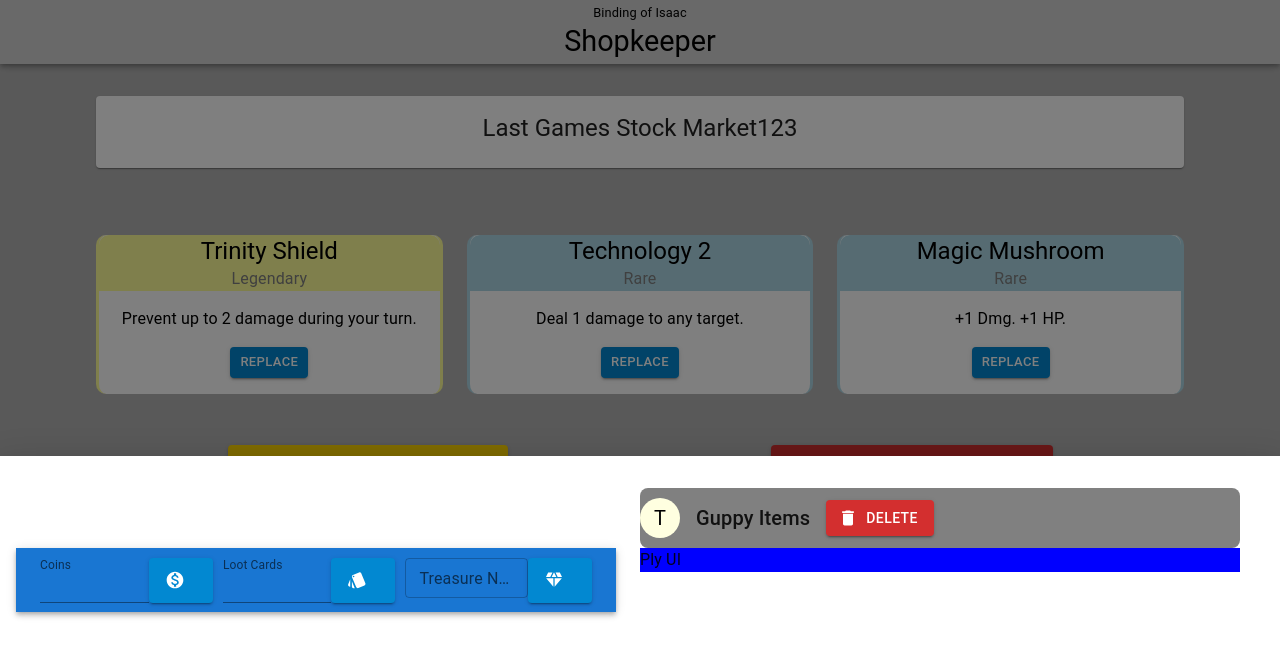
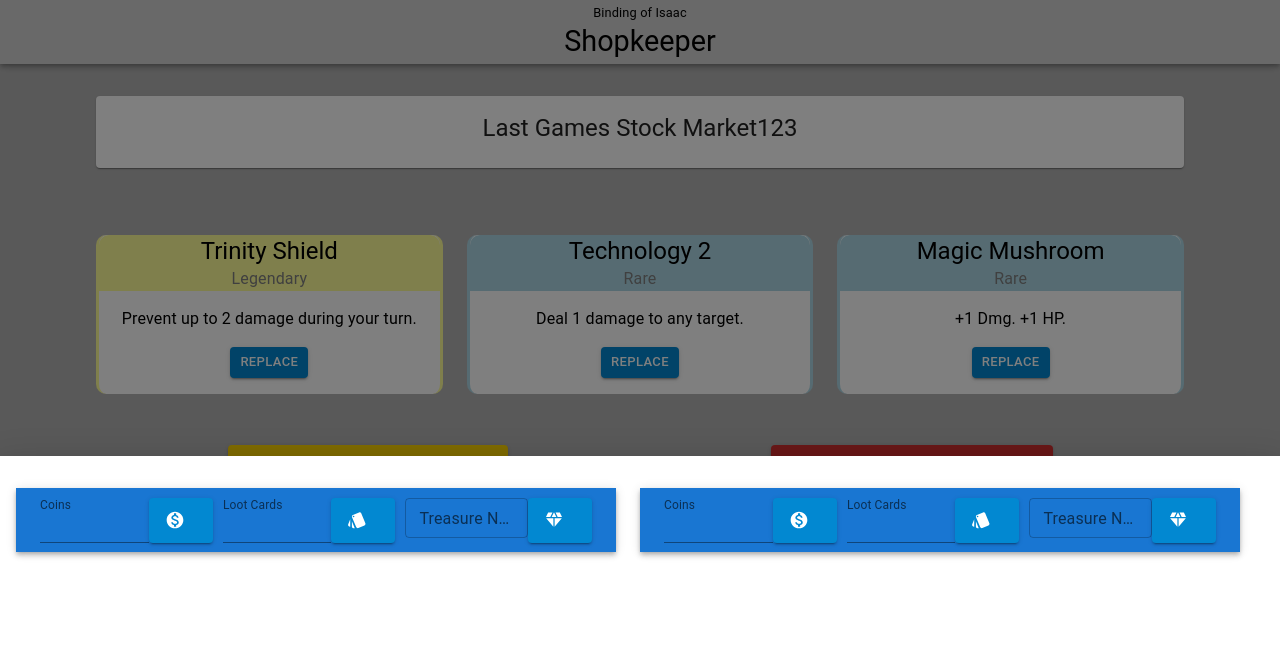
Before and after one commit to 2023-fall-adv-fe/binding-isaac-shop, a React (Create React App) app: page /#/companion in a window 1280 px wide. Both pictures are taken after a click on the button "MAKE OFFER". Shown: the top 656 px of the page. Built offline with nearby package versions, Linux system fonts and the light colour scheme.

Commit message:
Right and Left sides work. All comp works aswell

```diff
--- a/src/offerdrawer.tsx
+++ b/src/offerdrawer.tsx
@@ -17,32 +17,10 @@
 import MonetizationOnIcon from '@mui/icons-material/MonetizationOn';
 import StyleIcon from '@mui/icons-material/Style';
 import DiamondIcon from '@mui/icons-material/Diamond';
+import { tradingCards } from './cards/cardarr';
 
 // Data Needed---------------
 const drawerBleeding = 56;
-const itemName = "Guppy Items"; // Name for the offer item
-const itemType = "T"; // Letter for Item in offer (Treasure = T, Loot = L, Coin = C, Soul = S)
-const itemRarity = { color: "black", bgcolor: 'lightyellow' };
-const lootCount = 2;
-const soulCount = 1;
-
-// OBJECT STRUCTURE -----------
-const ListObject = (iT: string, iR: object, iN: string) => (
-    <Stack spacing={2} paddingY="10px" direction="row" alignItems="center" alignSelf="start">
-    <Stack>
-      <Avatar sx={iR}>{iT}</Avatar>
-    </Stack>
-    <Stack sx={{ minWidth: 0, flexGrow: 1 }}>
-      <Typography variant="h6" noWrap>{iN}</Typography>
-    </Stack>
-    <Stack sx={{ minWidth: 0 }}>
-      <Button variant="contained" color="error" startIcon={<DeleteIcon />}>
-        Delete
-      </Button>
-    </Stack>
-  </Stack>
-);
-// -----------
 
 const StyledBox = styled(Box)(({ theme }) => ({
   backgroundColor: theme.palette.mode === 'light' ? '#fff' : grey[800],
@@ -55,24 +33,27 @@
       setOpen(newOpen);
     };
 
+//Get Shopkeeper info (Left) --------------
+const [leftCoinAmount, setLeftCoinAmount] = useState('');
+const [leftLootAmount, setLeftLootAmount] = useState('');
+const [leftTreasureName, setLeftTreasureName] = useState('');
+const [leftModifiedElements, setLeftModifiedElements] = useState<React.ReactNode[]>([]);
+//Get user information (Right)--------------
+const [rightCoinAmount, setRightCoinAmount] = useState('');
+const [rightLootAmount, setRightLootAmount] = useState('');
+const [rightTreasureName, setRightTreasureName] = useState('');
+const [rightModifiedElements, setRightModifiedElements] = useState<React.ReactNode[]>([]);
 
-    //Get user information in offer--------------
-    const [coinAmount, setCoinAmount] = useState('');
-    const [lootAmount, setLootAmount] = useState('');
-    const [treasureName, setTreasureName] = useState('');
-    const [modifiedElements, setModifiedElements] = useState<React.ReactNode[]>([]);
-
-    // Delete Button
-    const handleDeleteButtonClick = (element: React.ReactNode) => {
-        const updatedElements = modifiedElements.filter((el) => el !== element);
-        setModifiedElements(updatedElements);
+// LEFT FUNCTIONS!
+const handleLeftDeleteButtonClick = (element: React.ReactNode) => {
+    const updatedElements = leftModifiedElements.filter((el) => el !== element);
+    setLeftModifiedElements(updatedElements);
 };
-
-
-    const handleCoinButtonClick = () => {
+const handleLeftCoinButtonClick = () => {
     const modifiedElement = (
         <Stack
-            key={modifiedElements.length}
+        key={leftModifiedElements.length}
+        margin={1}
         spacing={2}
         paddingY="10px"
         direction="row"
@@ -84,20 +65,20 @@
         </Stack>
         <Stack sx={{ minWidth: 0, flexGrow: 1 }}>
             <Typography variant="h6" noWrap>
-                {'Coin: ' + Number(coinAmount)}
+            {'Coin: ' + Number(leftCoinAmount)}
             </Typography>
         </Stack>
         </Stack>
     );
 
-        setModifiedElements([...modifiedElements, modifiedElement]);
-        setCoinAmount(''); // Clear input
+    setLeftModifiedElements([...leftModifiedElements, modifiedElement]);
+    setLeftCoinAmount('');
 };
-
-    const handleLootButtonClick = () => {
+const handleLeftLootButtonClick = () => {
     const modifiedElement = (
         <Stack
-            key={modifiedElements.length}
+        key={leftModifiedElements.length}
+        margin={1}
         spacing={2}
         paddingY="10px"
         direction="row"
@@ -108,32 +89,161 @@
             <Avatar sx={{ color: "black", bgcolor: 'lightblue' }}>L</Avatar>
         </Stack>
         <Stack sx={{ minWidth: 0, flexGrow: 1 }}>
-              <Typography variant="h6" noWrap>{"Loot: " + Number(lootAmount)}</Typography>
+            <Typography variant="h6" noWrap>{"Loot: " + Number(leftLootAmount)}</Typography>
         </Stack>
         </Stack>
     );
 
-        setModifiedElements([...modifiedElements, modifiedElement]);
-        setLootAmount(''); // Clear input
+    setLeftModifiedElements([...leftModifiedElements, modifiedElement]);
+    setLeftLootAmount('');
+};
+const handleLeftTreasureButtonClick = () => {
+    const findCardRarityColor = () => {
+        console.log("user input: " + leftTreasureName);
+        let object = tradingCards.find(obj => obj.name === leftTreasureName);
+        console.log(object);
+        if (object == undefined) {
+            console.log('error missing card name');
+            return('pink');
+        } else {
+            const n = object.rarity;
+            if (n == "Common") {return("white")}
+            else if (n == "Rare") {return("lightblue")}
+            else if (n == "Legendary") {return("#FFFF99")}
+            else {return("black")}
+        }
+    };
+    const modifiedElement = (
+        <Stack
+            key={leftModifiedElements.length}
+            spacing={2}
+            paddingY="10px"
+            margin={1}
+            direction="row"
+            alignItems="center"
+            alignSelf="start"
+        >
+            <Stack>
+                <Avatar sx={{
+                    color: 'black',
+                    bgcolor: findCardRarityColor()
+                }}
+                >T</Avatar>
+            </Stack>
+            <Stack sx={{ minWidth: 0, flexGrow: 1 }}>
+                <Typography variant="body1">
+                    {leftTreasureName}
+                </Typography>
+            </Stack>
+        </Stack>
+    );
+    setLeftModifiedElements([...leftModifiedElements, modifiedElement]);
+    setLeftTreasureName(''); // Clear input
 };
 
-    const handleTreasureButtonClick = () => {
-      // Do something with treasureName
-      console.log('Treasure Name:', treasureName);
+// RIGHT FUNCTIONS!
+const handleRightDeleteButtonClick = (element: React.ReactNode) => {
+    const updatedElements = rightModifiedElements.filter((el) => el !== element);
+    setRightModifiedElements(updatedElements);
 };
+const handleRightCoinButtonClick = () => {
+    const modifiedElement = (
+        <Stack
+        key={rightModifiedElements.length}
+        margin={1}
+        spacing={2}
+        paddingY="10px"
+        direction="row"
+        alignItems="center"
+        alignSelf="start"
+        >
+        <Stack>
+            <Avatar sx={{ color: 'black' }}>C</Avatar>
+        </Stack>
+        <Stack sx={{ minWidth: 0, flexGrow: 1 }}>
+            <Typography variant="h6" noWrap>
+            {'Coin: ' + Number(rightCoinAmount)}
+            </Typography>
+        </Stack>
+        </Stack>
+    );
+
+    setRightModifiedElements([...rightModifiedElements, modifiedElement]);
+    setRightCoinAmount('');
+};
+const handleRightLootButtonClick = () => {
+    const modifiedElement = (
+        <Stack
+            key={rightModifiedElements.length}
+            spacing={2}
+            margin={1}
+            paddingY="10px"
+            direction="row"
+            alignItems="center"
+            alignSelf="start"
+        >
+            <Stack>
+            <Avatar sx={{ color: "black", bgcolor: 'lightblue' }}>L</Avatar>
+            </Stack>
+            <Stack sx={{ minWidth: 0, flexGrow: 1 }}>
+            <Typography variant="h6" noWrap>{"Loot: " + Number(rightLootAmount)}</Typography>
+            </Stack>
+        </Stack>
+        );
+
+        setRightModifiedElements([...rightModifiedElements, modifiedElement]);
+        setRightLootAmount('');
+};
+const handleRightTreasureButtonClick = () => {
+    const findCardRarityColor = () => {
+        console.log("user input: " + rightTreasureName);
+        let object = tradingCards.find(obj => obj.name === rightTreasureName);
+        console.log(object);
+        if (object == undefined) {
+            console.log('error missing card name');
+            return('pink');
+        } else {
+            const n = object.rarity;
+            if (n == "Common") {return("white")}
+            else if (n == "Rare") {return("lightblue")}
+            else if (n == "Legendary") {return("#FFFF99")}
+            else {return("black")}
+        }
+    };
+    const modifiedElement = (
+        <Stack
+            key={rightModifiedElements.length}
+            spacing={2}
+            paddingY="10px"
+            margin={1}
+            direction="row"
+            alignItems="center"
+            alignSelf="start"
+        >
+            <Stack>
+                <Avatar sx={{
+                    color: 'black',
+                    bgcolor: findCardRarityColor()
+                }}
+                >T</Avatar>
+            </Stack>
+            <Stack sx={{ minWidth: 0, flexGrow: 1 }}>
+                <Typography variant="body1">
+                    {rightTreasureName}
+                </Typography>
+            </Stack>
+        </Stack>
+    );
+    setRightModifiedElements([...rightModifiedElements, modifiedElement]);
+    setRightTreasureName(''); // Clear input
+};
+
+
 
 
 return (
 <>
-        <Global
-        styles={{
-            '.MuiDrawer-root > .MuiPaper-root': {
-            height: `calc(50% - ${drawerBleeding}px)`,
-            overflow: 'visible',
-            },
-        }}
-        />
-
+    <Global styles={{ '.MuiDrawer-root > .MuiPaper-root': { height: `calc(50% - ${drawerBleeding}px)`, overflow: 'visible', }}}/>
     <Button
     sx={{ bgcolor: 'gold', color: 'black' }}
     style={{ paddingInline: '5rem' }}
@@ -157,20 +267,19 @@
         }}
     >
     <StyledBox sx={{ pt: 4, px: 2, pb: 2, height: '100%', overflow: 'auto', bgcolor: 'white' }}>
-            {/* _____________________ DRAWER CONTENT _____________________ */}
         <Grid container>
         <Grid container xs={12} columnSpacing={{ xs: 1, sm: 2, md: 3 }}>
-                {/* _____________________________________________ShopKeeper Offer________________________________ */}
+            {/* _____________________________________________Left Inventory________________________________ */}
             <Grid item xs={12} sm={6}>
             <Grid container bgcolor={'grey'}>
-                    {modifiedElements.map((element, index) => (
+                {leftModifiedElements.map((element, index) => (
                 <Stack key={index} bgcolor={'lightgrey'} borderRadius={1} margin={1.2}>
                     {element}
                     <Button
                         variant="contained"
                         color="error"
                         startIcon={<DeleteIcon />}
-                        onClick={() => handleDeleteButtonClick(element)}
+                        onClick={() => handleLeftDeleteButtonClick(element)}
                         sx={{ m: '10px' }}
                     >
                         Delete
@@ -179,17 +288,28 @@
                 ))}
             </Grid>
             </Grid>
-
-                {/* _____________________________________________Player Offer________________________________ */}
+            {/* _____________________________________________Right Inventory________________________________ */}
             <Grid item xs={12} sm={6}>
-                <Stack spacing={1} direction="column" justifyContent="center" alignItems="center" bgcolor={'grey'} borderRadius={2}>
-                    {/* ------------OBJ------------- */}
-                    {ListObject(itemType, itemRarity, itemName)}
+            <Grid container bgcolor={'grey'}>
+                {rightModifiedElements.map((element, index) => (
+                <Stack key={index} bgcolor={'lightgrey'} borderRadius={1} margin={1.2}>
+                    {element}
+                    <Button
+                        variant="contained"
+                        color="error"
+                        startIcon={<DeleteIcon />}
+                        onClick={() => handleRightDeleteButtonClick(element)}
+                        sx={{ m: '10px' }}
+                    >
+                        Delete
+                    </Button>
                 </Stack>
+                ))}
             </Grid>
             </Grid>
-
+        </Grid>
         <Grid container xs={12} columnSpacing={{ xs: 1, sm: 2, md: 3 }}>
+        {/* _______________________________Left UI________________________________________________ */}
         <Grid item xs={12} sm={6}>
         <AppBar position="static" color="primary">
             <Toolbar>
@@ -199,9 +319,9 @@
                 <TextField
                     id="standard-number"
                     label="Coins"
-                            value={coinAmount}
+                    value={leftCoinAmount}
                     type="number"
-                            onChange={(e) => setCoinAmount(e.target.value)}
+                    onChange={(e) => setLeftCoinAmount(e.target.value)}
                     size="small"
                     InputLabelProps={{
                     shrink: true,
@@ -214,16 +334,16 @@
                 color="info"
                 sx={{ marginRight: '10px' }}
                 startIcon={<MonetizationOnIcon />}
-                        onClick={handleCoinButtonClick}
+                onClick={handleLeftCoinButtonClick}
                 ></Button>
                 {/* ----------LOOT---------- */}
                 <div>
                 <TextField
                     id="standard-number"
                     label="Loot Cards"
-                            value={lootAmount}
+                    value={leftLootAmount}
                     type="number"
-                            onChange={(e) => setLootAmount(e.target.value)}
+                    onChange={(e) => setLeftLootAmount(e.target.value)}
                     size="small"
                     InputLabelProps={{
                     shrink: true,
@@ -236,20 +356,74 @@
                 color="info"
                 sx={{ marginRight: '10px' }}
                 startIcon={<StyleIcon />}
-                        onClick={handleLootButtonClick}
+                onClick={handleLeftLootButtonClick}
                 ></Button>
                 {/* ----------TREASURE---------- */}
                 <div>
-                        <TextField label="Treasure Name" value={treasureName} onChange={(e) => setTreasureName(e.target.value)} size="small" />
+                <TextField label="Treasure Name" value={leftTreasureName} onChange={(e) => setLeftTreasureName(e.target.value)} size="small" />
                 </div>
-                        <Button variant="contained" color="info" startIcon={<DiamondIcon />} onClick={handleTreasureButtonClick}></Button>
+                <Button variant="contained" color="info" startIcon={<DiamondIcon />} onClick={handleLeftTreasureButtonClick}></Button>
             </Stack>
             </Toolbar>
         </AppBar>
         </Grid>
-
+        {/* _______________________________Right UI________________________________________________ */}
         <Grid item xs={12} sm={6}>
-                <Typography bgcolor={'blue'}>Ply UI</Typography>
+        <AppBar position="static" color="primary">
+            <Toolbar>
+            <Stack spacing={0} direction="row" borderRadius={2}>
+                {/* ----------COIN---------- */}
+                <div>
+                <TextField
+                    id="standard-number"
+                    label="Coins"
+                    value={rightCoinAmount}
+                    type="number"
+                    onChange={(e) => setRightCoinAmount(e.target.value)}
+                    size="small"
+                    InputLabelProps={{
+                    shrink: true,
+                    }}
+                    variant="standard"
+                />
+                </div>
+                <Button
+                variant="contained"
+                color="info"
+                sx={{ marginRight: '10px' }}
+                startIcon={<MonetizationOnIcon />}
+                onClick={handleRightCoinButtonClick}
+                ></Button>
+                {/* ----------LOOT---------- */}
+                <div>
+                <TextField
+                    id="standard-number"
+                    label="Loot Cards"
+                    value={rightLootAmount}
+                    type="number"
+                    onChange={(e) => setRightLootAmount(e.target.value)}
+                    size="small"
+                    InputLabelProps={{
+                    shrink: true,
+                    }}
+                    variant="standard"
+                />
+                </div>
+                <Button
+                variant="contained"
+                color="info"
+                sx={{ marginRight: '10px' }}
+                startIcon={<StyleIcon />}
+                onClick={handleRightLootButtonClick}
+                ></Button>
+                {/* ----------TREASURE---------- */}
+                <div>
+                <TextField label="Treasure Name" value={rightTreasureName} onChange={(e) => setRightTreasureName(e.target.value)} size="small" />
+                </div>
+                <Button variant="contained" color="info" startIcon={<DiamondIcon />} onClick={handleRightTreasureButtonClick}></Button>
+            </Stack>
+            </Toolbar>
+        </AppBar>
         </Grid>
         </Grid>
         </Grid>
```
Lines whose indentation alone changed are shown as unchanged.
